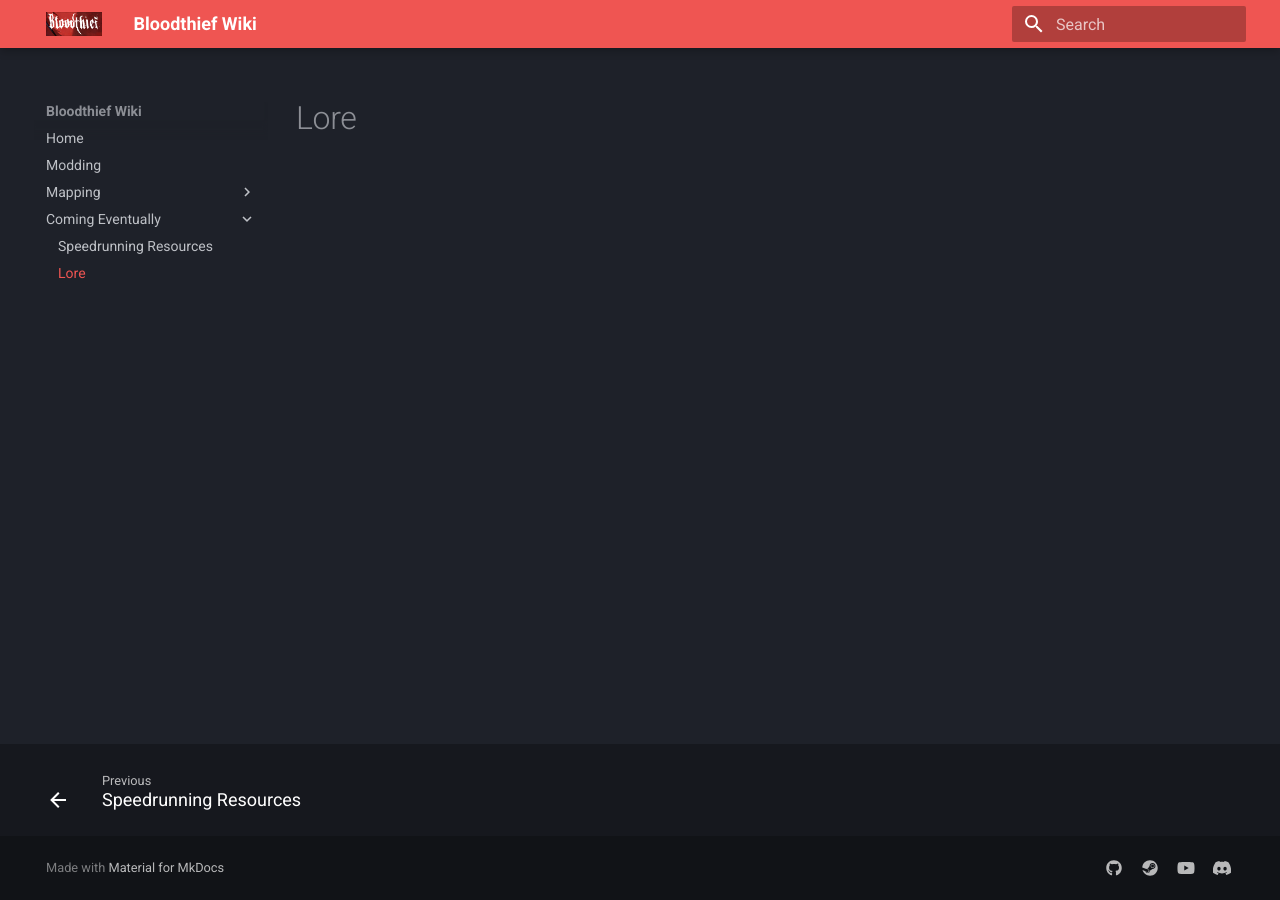
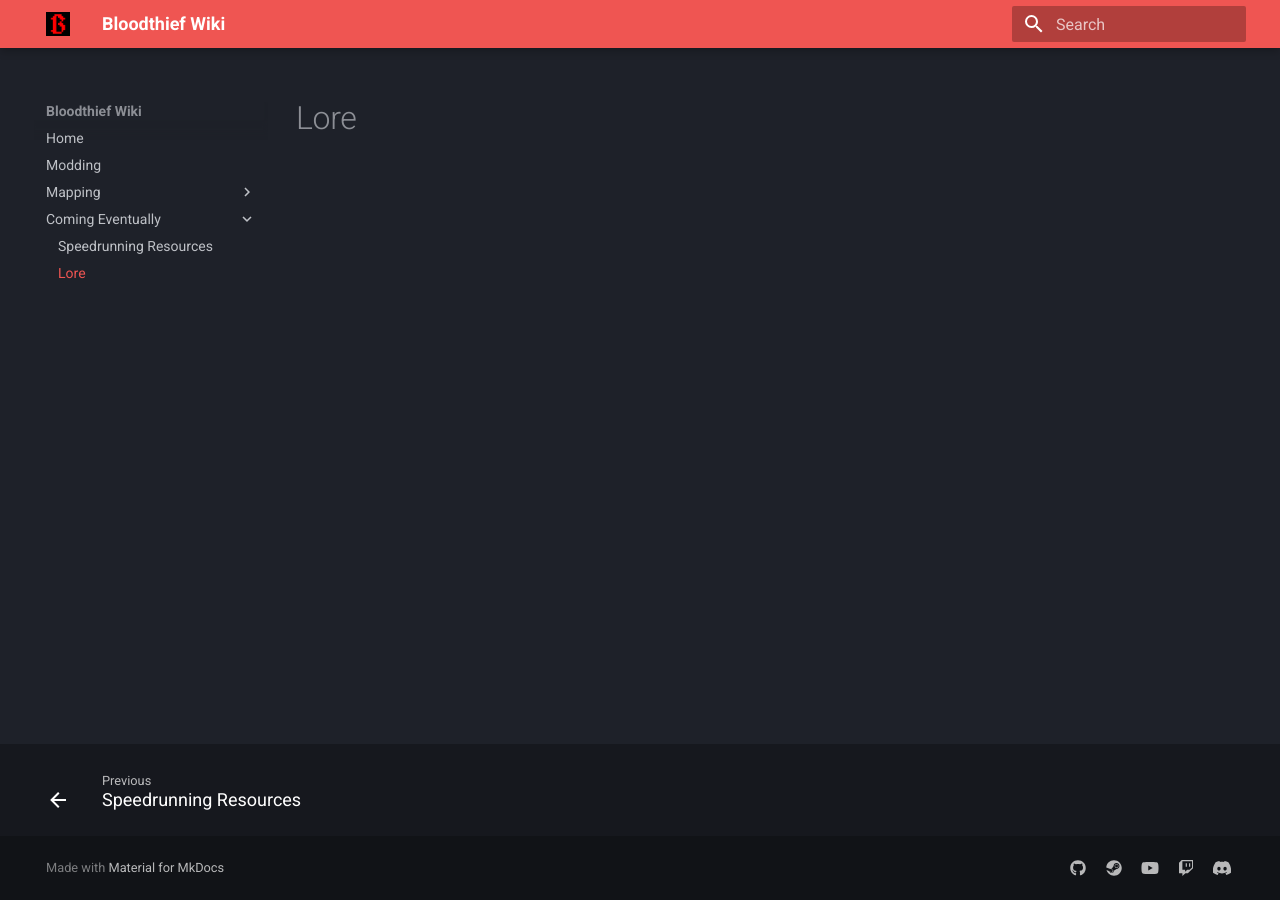
Before and after one commit to FridgeManIO/BloodthiefWiki, an MkDocs documentation site: the page built from docs/lore.md, in a window 1280 px wide. Built offline with MkDocs 1.6.1 and Material for MkDocs 9.7.7, drawn with Linux system fonts in a browser that asks for light colours.

Commit message:
updated icon and logo

```diff
--- a/mkdocs.yml
+++ b/mkdocs.yml
@@ -12,7 +12,7 @@
         - navigation.instant
         - navigation.prefetch
     logo: assets/logo.png
-
+    favicon: assets/icon.ico
 
 extra:
   social:
@@ -22,6 +22,8 @@
       link: https://store.steampowered.com/app/2533600/Bloodthief/
     - icon: fontawesome/brands/youtube
       link: https://www.youtube.com/@Blargis3d
+    - icon: fontawesome/brands/twitch
+      link: https://www.twitch.tv/blargisdev
     - icon: fontawesome/brands/discord
 # copyright: Copyright &copy; Date Name (change footer info in mkdocs.yml)
 
```
Also changed, not shown: docs/assets/icon.ico (added), docs/assets/logo.png.
